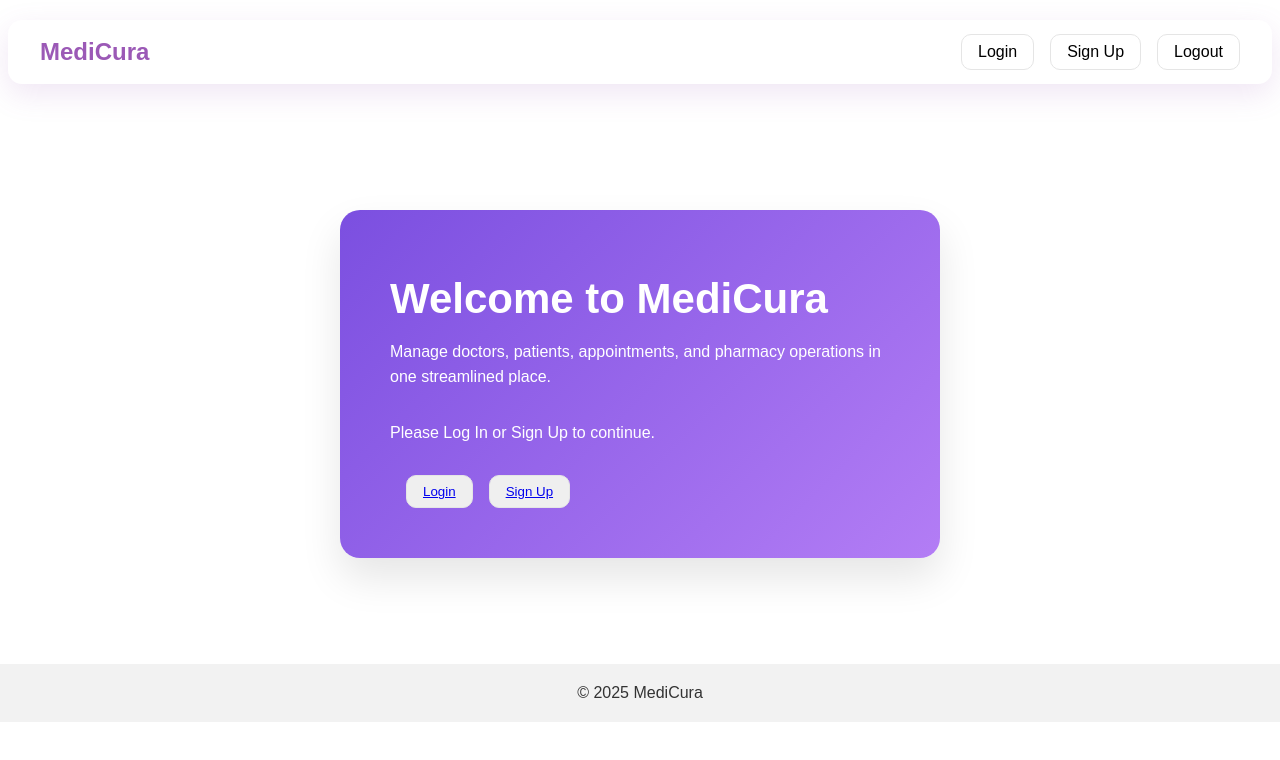
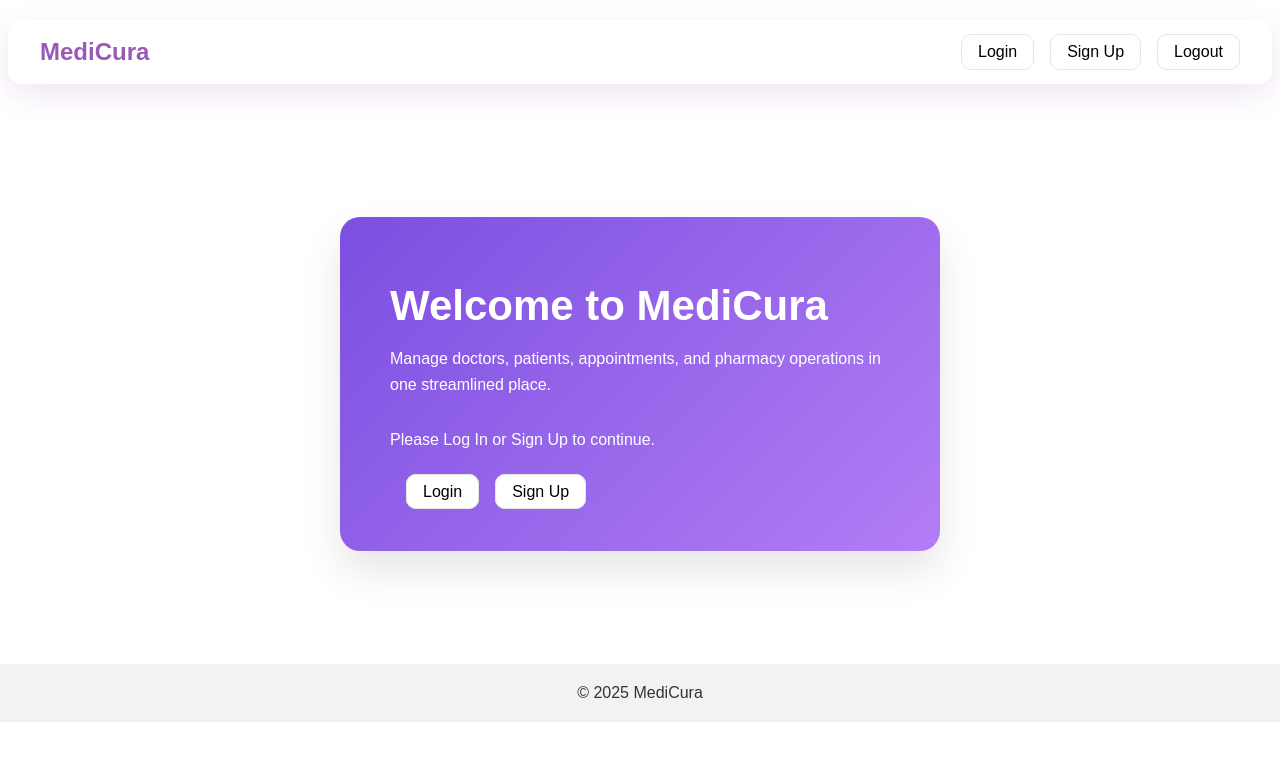
Before and after one commit to Zubaer-Habib-Sayham/MediCura, a React (Create React App) app in the folder frontend/: page / in a window 1280 px wide. Shown: the top 760 px of the page. Built offline with nearby package versions, Linux system fonts and the light colour scheme.

Commit message:
CSS and Home Page changes

```diff
--- a/frontend/src/pages/Home.js
+++ b/frontend/src/pages/Home.js
@@ -26,8 +26,8 @@
                             Please Log In or Sign Up to continue.
                         </p>
                         <div>
-                            <button><Link to="/login">Login</Link></button>
-                            <button><Link to="/signup">Sign Up</Link></button>
+                            <Link to="/login">Login</Link>
+                            <Link to="/signup">Sign Up</Link>
                         </div>
                     </div>
                 </section>
--- a/frontend/src/styles.css
+++ b/frontend/src/styles.css
@@ -41,18 +41,19 @@
 .form-container button { width:100%; padding:10px; background:#9b59b6; color:white; border:none; border-radius:5px; cursor:pointer; }
 .form-container button:hover { background:#8846a3; }
 footer { text-align:center; padding:20px; background:#f2f2f2; }
-button{
+a{
     margin-left: 16px;
     padding: 8px 16px;
     border-radius: 10px;
     border: 1px solid #e5e5e5;
+    background-color: white;
     color: #000000;
     text-decoration: none;
     font-weight: 500;
     transition: 0.2s ease;
 }
 
-button:hover{
+a:hover{
     background: #9b59b6;
     color: white;
 }
```
